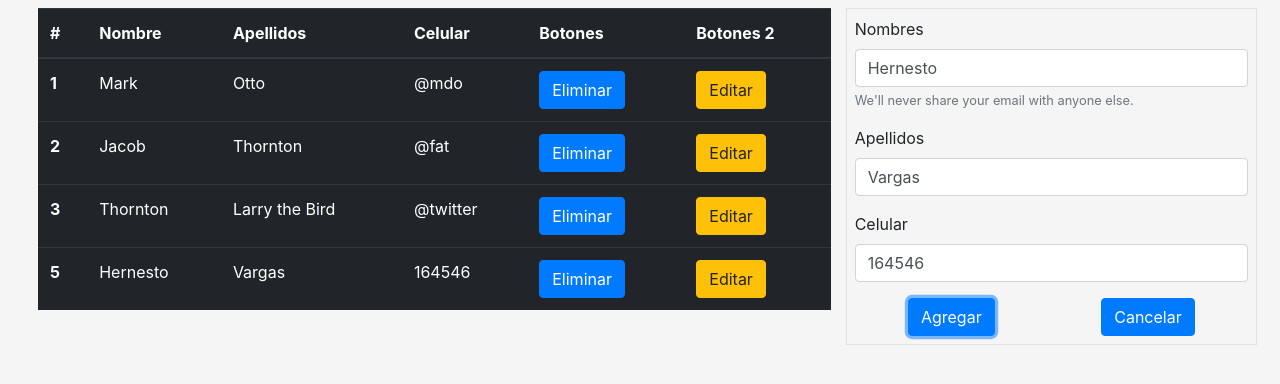
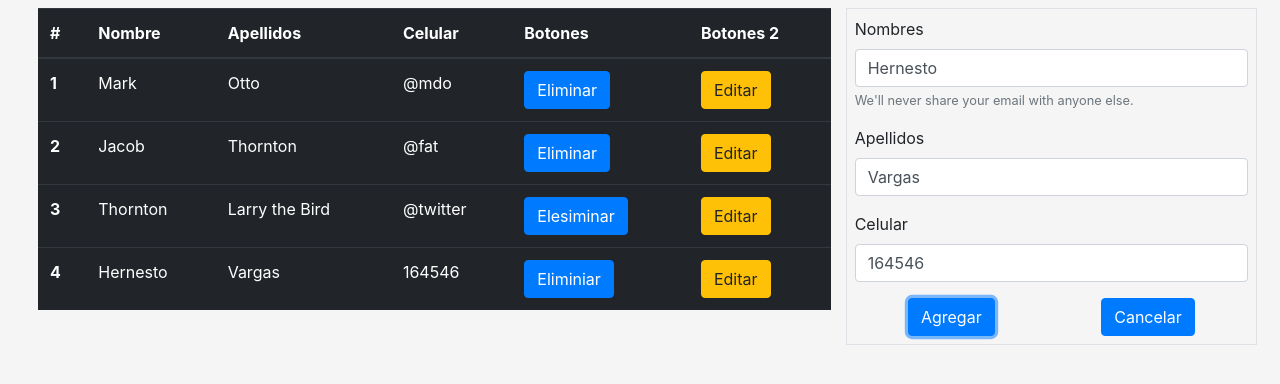
Before and after one commit to maxaqquepucho/CRUD-Javascript, a plain HTML site: page index.html in a window 1280 px wide. Both pictures are taken after a click on the button "Agregar". Drawn offline with Linux system fonts and the light colour scheme.

Commit message:
Ya esta implementado el boton eliminar

```diff
--- a/index.html
+++ b/index.html
@@ -39,7 +39,7 @@
                                 <td>Otto</td>
                                 <td>@mdo</td>
                                 <td>
-                                    <a href="#" class="btn btn-primary">Eliminar</a>
+                                    <a href="#" class="btn btn-primary  eliminar" >Eliminar</a>
                                 </td>
                                 <td>
                                     <a href="#" class="btn btn-warning">Editar</a>
@@ -51,7 +51,7 @@
                                 <td>Thornton</td>
                                 <td>@fat</td>
                                 <td>
-                                    <a href="#" class="btn btn-primary">Eliminar</a>
+                                    <a href="#" class="btn btn-primary eliminar" >Eliminar</a>
                                 </td>
                                 <td>
                                     <a href="#" class="btn btn-warning">Editar</a>
@@ -63,7 +63,7 @@
                                 <td colspan="1">Larry the Bird</td>
                                 <td>@twitter</td>
                                 <td>
-                                    <a href="#" class="btn btn-primary">Eliminar</a>
+                                    <a href="#" class="btn btn-primary eliminar " >Elesiminar</a>
                                 </td>
                                 <td>
                                     <a href="#" class="btn btn-warning">Editar</a>
--- a/js/CRUD.js
+++ b/js/CRUD.js
@@ -28,12 +28,64 @@ function numFilas() {
 
      cell1.setAttribute('scope','row')
 
-     cell1.innerHTML =`<b>${numFilas()+1}</b>`;
+     const aboton = document.createElement('a');
+     aboton.className = 'btn btn-primary eliminar';
+     aboton.setAttribute('href','#');
+     aboton.innerHTML = 'Eliminiar';
+     cell1.innerHTML =`<b>${numFilas()}</b>`;
      cell2.innerHTML = nombre.value;
      cell3.innerHTML = apellido.value;
      cell4.innerHTML = celular.value;
-     cell5.innerHTML = `<a href="#" class="btn btn-primary">Eliminar</a>`;
+     //cell5.innerHTML = `<a href="#" class="btn btn-primary eliminar" >Eliminar</a>`;
+     cell5.appendChild(aboton);
      cell6.innerHTML =`<a href="#" class="btn btn-warning">Editar</a>`;
-     console.log(numFilas());
+     console.log('Fila '+numFilas());
 
     }
+
+    document.addEventListener('mouseover', function(event){
+        event.preventDefault();
+        var fila =event.target.closest('tr');
+        if ( fila == null) {
+            console.log('fila Nulo');
+        } else {
+            var btn = document.querySelector('.eliminar');
+            console.log(fila);
+
+            console.log(fila.children[4].children[0]);
+
+
+            eliminarFila = fila.children[4].children[0];
+            eliminarFila.addEventListener('click',function(e){
+                e.preventDefault();
+                fila.remove();
+
+            });
+
+        }
+    });
+    // var btnclick = function () {
+    //     console.log(btn);
+    // };
+
+    // btn.addEventListener('click', btnclick);
+
+    // $(document).on('click', '.eliminar', function (event) {
+    // event.preventDefault();
+    // $(this).closest('tr').remove();
+    // });
+
+    // function eliminarRow(e){
+    //     e.preventDefault();
+    //     //var indice = querySelector('.eliminar');
+    //     var td = t.parentNode;
+    //    var tr = td.parentNode;
+    //    var table = tr.parentNode;
+    //      // console.log(tr.firstElementChild.innerHTML);
+    //      // console.log(table.children[0]);
+    //     console.log(tr.sectionRowIndex);
+    //
+    //     table.removeChild(tr);
+    //
+    //
+    // }
```
